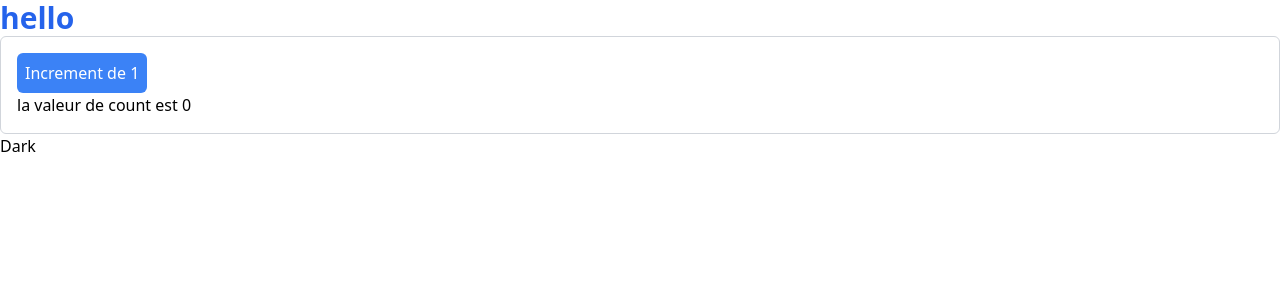
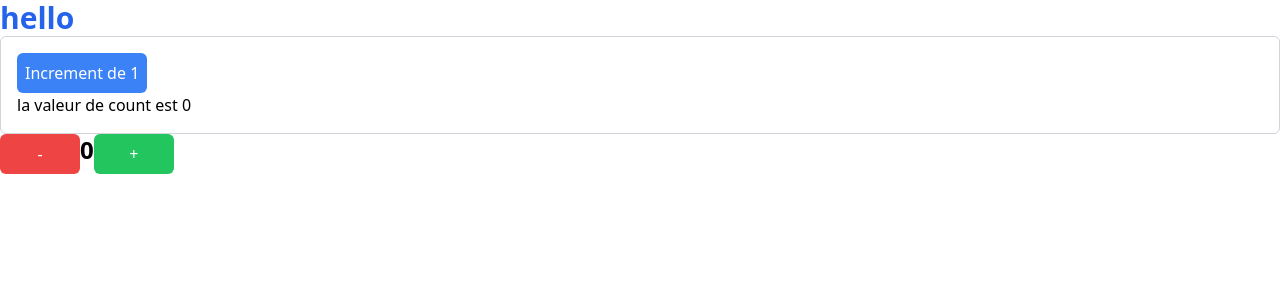
Before and after one commit to Sensy-gmn/premiere-semaine-react, a React (Vite) app: page / in a window 1280 px wide. Shown: the top 300 px of the page. Built offline with nearby package versions, Linux system fonts and the light colour scheme.

Commit message:
MagicCounter component

```diff
--- a/src/App.jsx
+++ b/src/App.jsx
@@ -1,13 +1,14 @@
 import Card from "./Components/Card";
+import MagicCounter from "./Components/MagicCounter";
 import Title from "./Components/Templates/Title";
-import ThemeSwitcher from "./Components/ThemeSwitcher";
 
 function App() {
     return (
         <div className="container mx-auto">
             <Title title="hello" />
             <Card />
-            <ThemeSwitcher />
+
+            <MagicCounter />
         </div>
     );
 }
--- /dev/null
+++ b/src/Components/MagicCounter.jsx
@@ -0,0 +1,48 @@
+import { useState } from "react";
+
+export default function MagicCounter() {
+    const [count, setCount] = useState(0);
+
+    const handleClickIncrement = () => {
+        setCount(count + 1);
+    };
+
+    const handleClickDecrement = () => {
+        if (count > 0) {
+            setCount(count - 1);
+        }
+    };
+
+    const isMagic = count % 5 === 0;
+
+    return (
+        <>
+            <div className="flex">
+                <button
+                    onClick={handleClickDecrement}
+                    className={`bg-red-500 text-white p-2 rounded-md w-20 ${
+                        count === 0 ? "bg-gray-500" : ""
+                    }`}
+                    disabled={count === 0}
+                >
+                    -
+                </button>
+
+                <p className="text-2xl font-bold">{count}</p>
+
+                <button
+                    onClick={handleClickIncrement}
+                    className="bg-green-500 text-white p-2 rounded-md w-20"
+                >
+                    +
+                </button>
+            </div>
+
+            {count > 1 && isMagic && (
+                <p className="text-2xl font-bold">
+                    ✨ Nombre magique atteint ! ✨
+                </p>
+            )}
+        </>
+    );
+}
```
